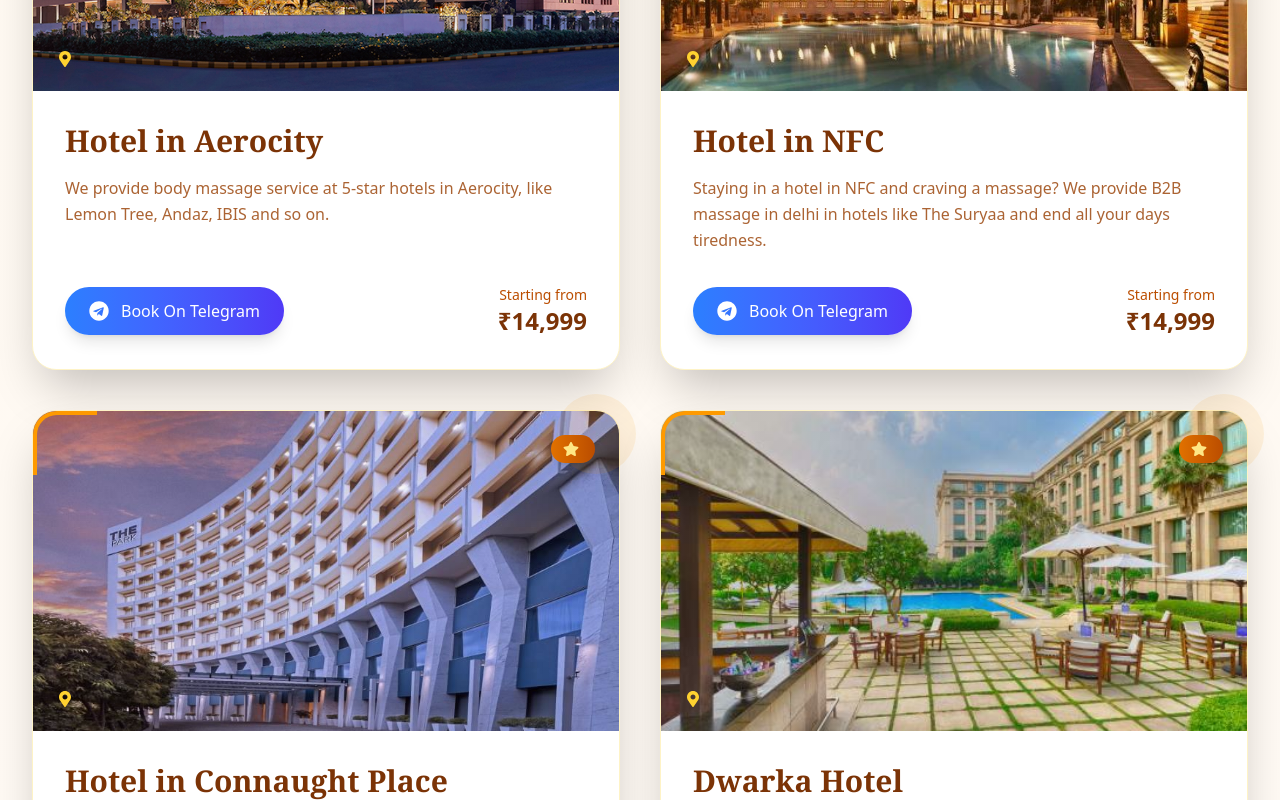
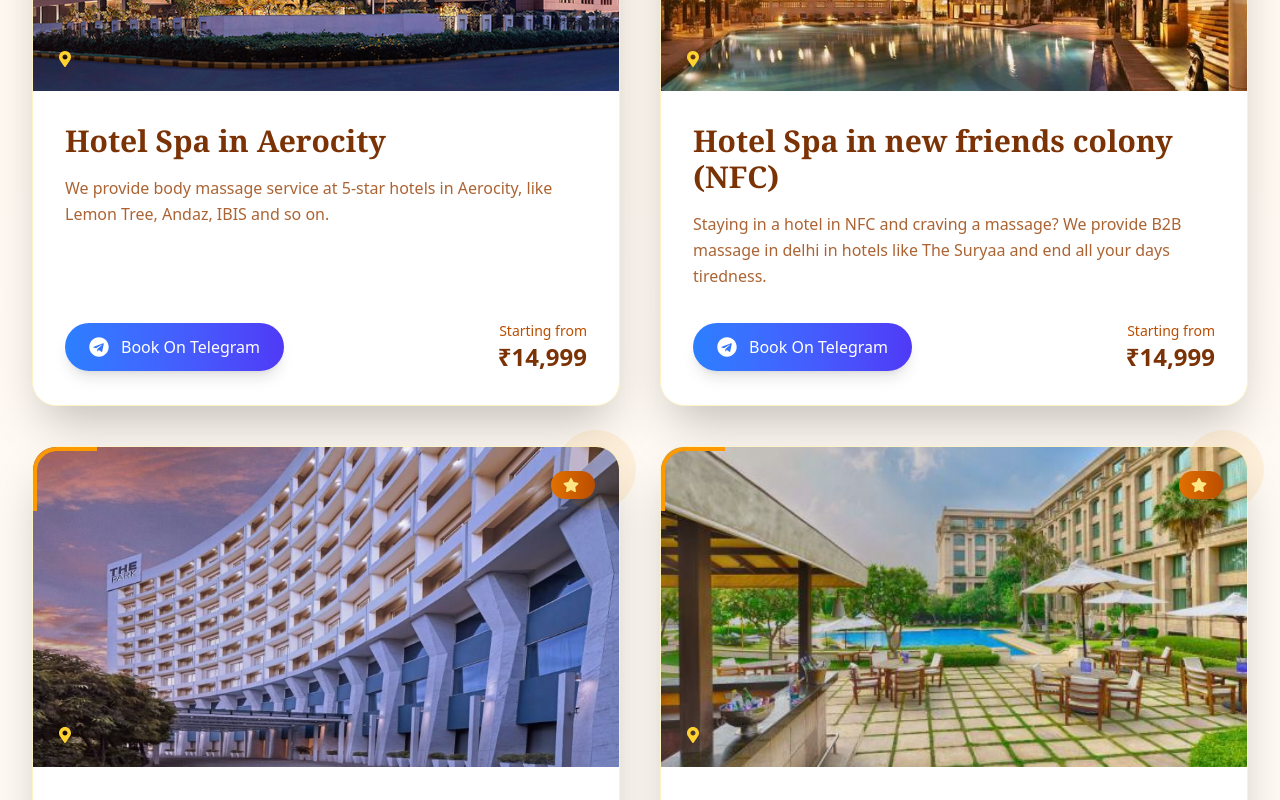
Before and after one commit to Prakash84/Spawebsite, a Next.js app: page / in a window 1280 px wide. Shown: the part 4760-5560 px from the top of the page. Built offline with nearby package versions, Linux system fonts and the light colour scheme.

Commit message:
Updated something

```diff
--- a/src/app/page.js
+++ b/src/app/page.js
@@ -78,26 +78,26 @@ const teamMembers = [
 
 const outlets = [
   {
-    title: 'Hotel in Aerocity',
+    title: 'Hotel Spa in Aerocity',
     description: 'We provide body massage service at 5-star hotels in Aerocity, like Lemon Tree, Andaz, IBIS and so on.',
     image: '/images/NovotelNewDelhiAerocity.jpeg',
 
     link: 'https://api.whatsapp.com/send?phone=918826482370',
   },
   {
-    title: 'Hotel in NFC',
+    title: 'Hotel Spa in new friends colony (NFC)',
     description: 'Staying in a hotel in NFC and craving a massage? We provide B2B massage in delhi in hotels like The Suryaa and end all your days tiredness.',
     image: '/images/TheSuryaaNewDelhi(NFC).jpg',
     link: 'https://api.whatsapp.com/send?phone=918826482370',
   },
   {
-    title: 'Hotel in Connaught Place',
+    title: 'Hotel Spa in Connaught Place',
     description: 'Our team of massage therapists visits your hotel in CP and provide best spa in CP to hotels like Radisson Blu, The Lalit, The Park and so on.',
     image: '/images/TheParkConnaughtPlace.jpg',
     link: 'https://api.whatsapp.com/send?phone=918826482370',
   },
   {
-    title: 'Dwarka Hotel',
+    title: 'Hotel Spa in Dwarka',
     description: 'Our team of expert massage therapists will visit your hotel room in Dwarka and provide an on-demand hotel spa in Dwarka.',
     image: '/images/TheGrandNewDelhi.jpg',
     link: 'https://api.whatsapp.com/send?phone=918826482370',
```
